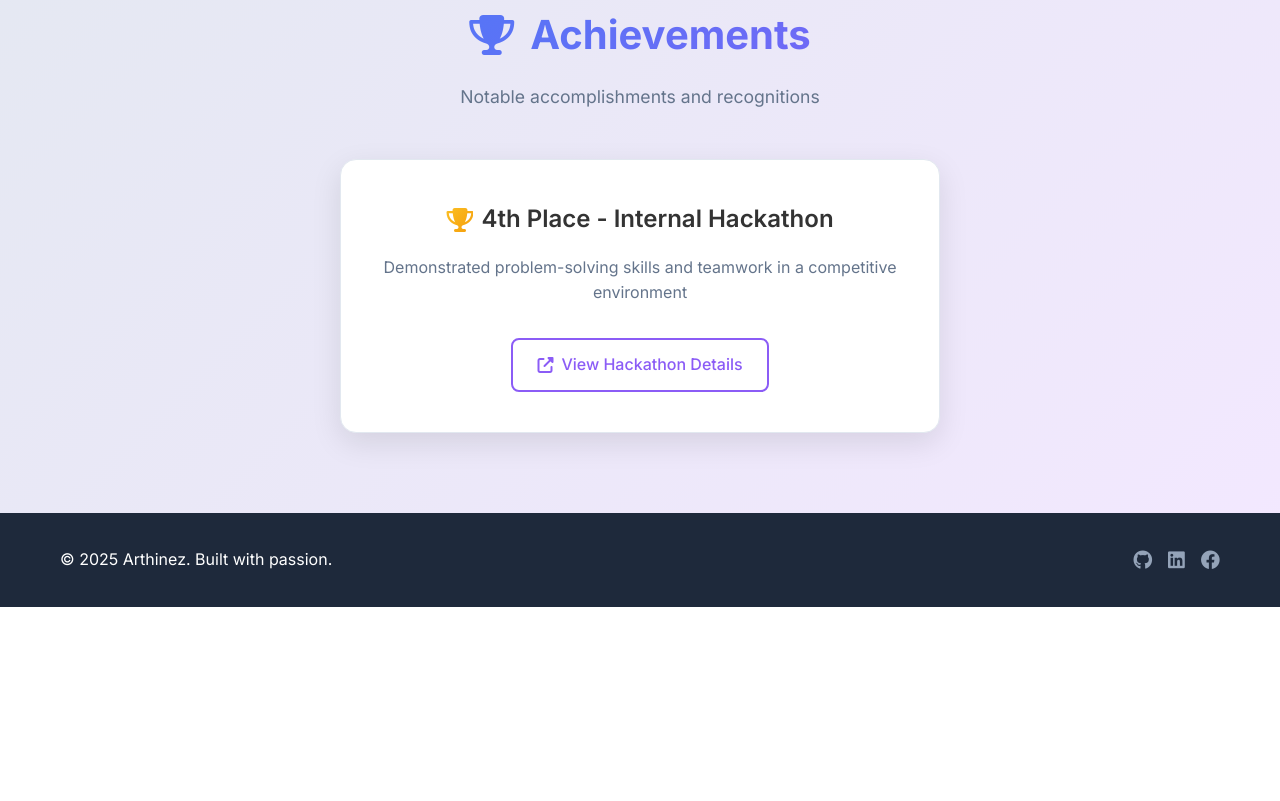
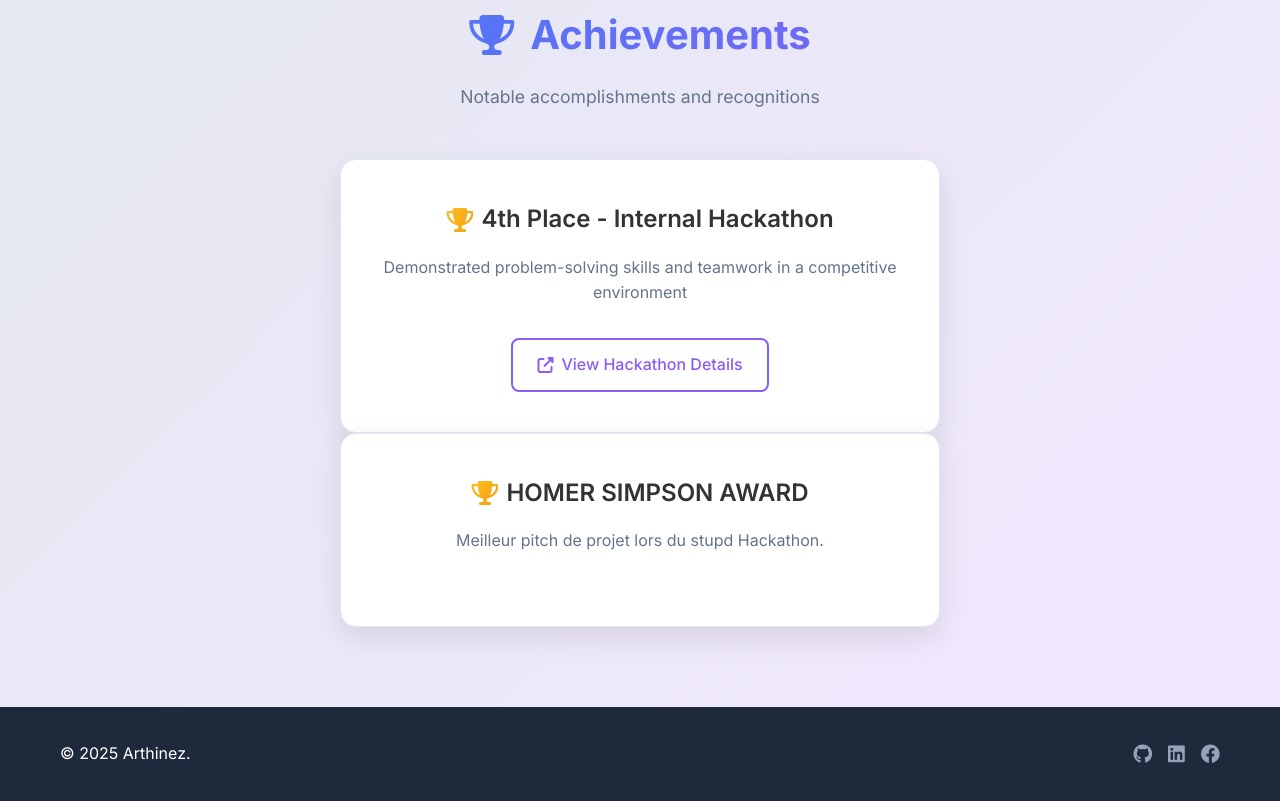
Before and after one commit to Hynoht/portfolio, a plain HTML site: page index.html in a window 1280 px wide. Shown: the part 2637-3438 px from the top of the page. Before the commit the page ends 3244 px from the top, so only its background shows below. Drawn offline with Linux system fonts and the light colour scheme.

Commit message:
Update index.html

```diff
--- a/index.html
+++ b/index.html
@@ -197,6 +197,19 @@
                     </a>
                 </div>
             </div>
+
+            <div class="achievement-card">
+                <div class="achievement-header">
+                    <h3 class="achievement-title">
+                        <i class="fas fa-trophy trophy-icon"></i>
+                        HOMER SIMPSON AWARD
+                    </h3>
+                    <p class="achievement-description">
+                        Meilleur pitch de projet lors du stupd Hackathon.
+                    </p>
+                </div>
+            </div>
+
         </div>
     </section>
 
@@ -204,7 +217,7 @@
     <footer class="footer">
         <div class="container">
             <div class="footer-content">
-                <p>&copy; 2025 Arthinez. Built with passion.</p>
+                <p>&copy; 2025 Arthinez.</p>
                 <div class="footer-social">
                     <a href="https://github.com/Hynoht" target="_blank" rel="noopener noreferrer">
                         <i class="fab fa-github"></i>
```
